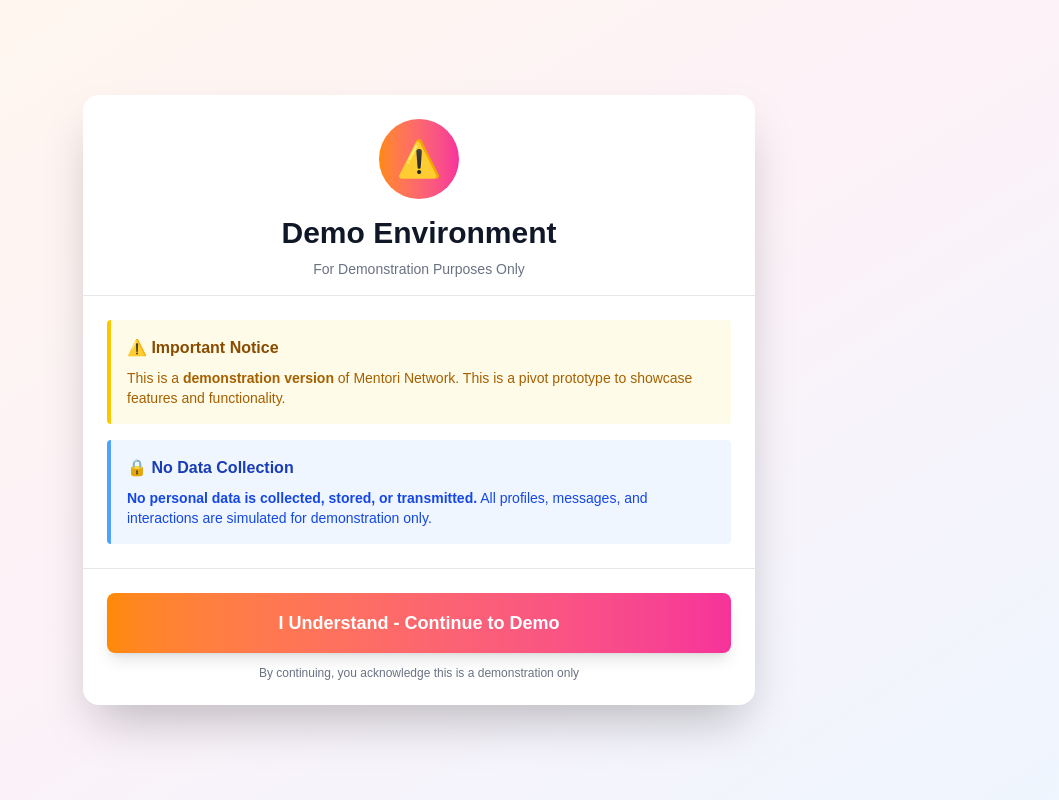
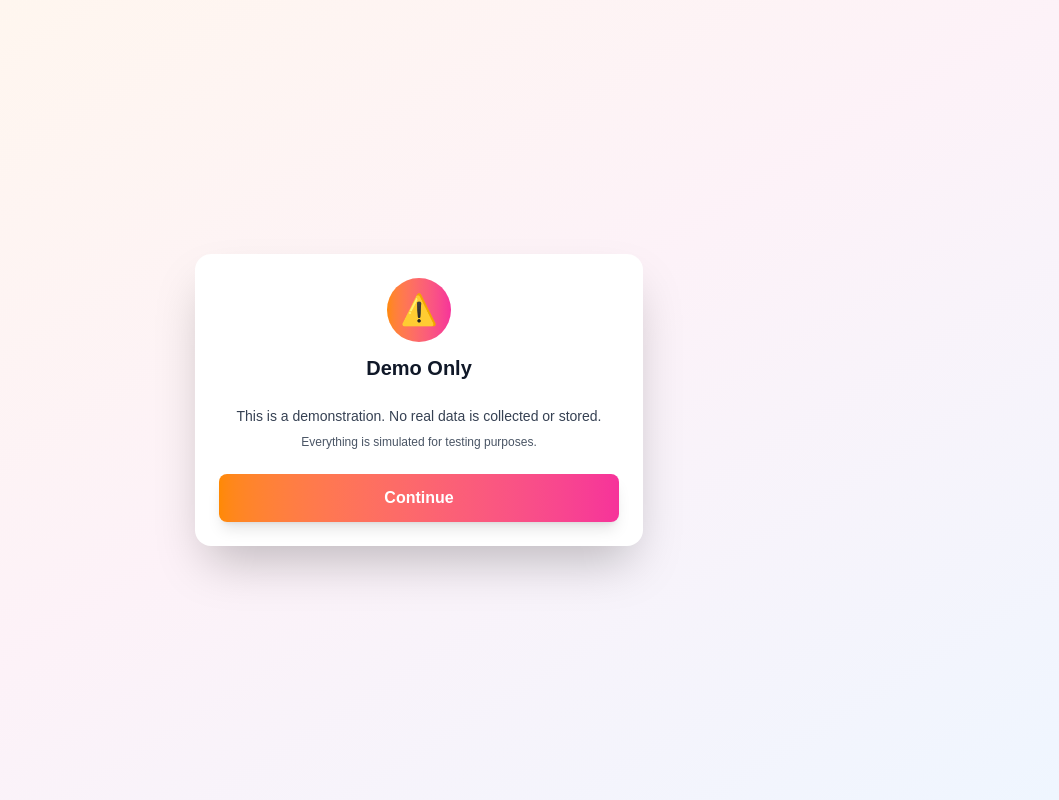
Before and after one commit to PeiChunyan/mentori, a Next.js app in the folder frontend/: page /auth in a window 1280 px wide. Shown: the whole page, without its empty margins (221-1280 px from the left). Built offline with nearby package versions, Linux system fonts and the light colour scheme.

Commit message:
Minimize disclaimer modal to essential info only

```diff
--- a/frontend/src/components/DemoLogin.tsx
+++ b/frontend/src/components/DemoLogin.tsx
@@ -44,47 +44,32 @@
   if (showDisclaimer) {
     return (
       <div className="fixed inset-0 z-50 flex items-center justify-center bg-gradient-to-br from-orange-50 via-pink-50 to-blue-50 p-4">
-        <div className="bg-white rounded-2xl shadow-2xl flex flex-col max-h-96 sm:max-h-[90vh] w-full max-w-2xl">
-          {/* Header - Fixed */}
-          <div className="flex-shrink-0 text-center px-6 pt-6 pb-4 border-b border-gray-200">
-            <div className="w-20 h-20 bg-gradient-to-r from-orange-400 to-pink-500 rounded-full mx-auto mb-4 flex items-center justify-center">
-              <span className="text-4xl">⚠️</span>
+        <div className="bg-white rounded-2xl shadow-2xl flex flex-col max-w-md w-full gap-6 p-6">
+          {/* Icon & Title */}
+          <div className="text-center">
+            <div className="w-16 h-16 bg-gradient-to-r from-orange-400 to-pink-500 rounded-full mx-auto mb-3 flex items-center justify-center">
+              <span className="text-3xl">⚠️</span>
             </div>
-            <h2 className="text-2xl sm:text-3xl font-bold mb-2 text-gray-900">Demo Environment</h2>
-            <p className="text-sm text-gray-500">For Demonstration Purposes Only</p>
+            <h2 className="text-xl font-bold text-gray-900">Demo Only</h2>
           </div>
 
-          {/* Scrollable Content */}
-          <div className="flex-1 overflow-y-auto px-6 py-6">
-            <div className="space-y-4">
-              <div className="bg-yellow-50 border-l-4 border-yellow-400 p-4 rounded">
-                <h3 className="font-bold text-yellow-800 mb-2">⚠️ Important Notice</h3>
-                <p className="text-yellow-700 text-sm">
-                  This is a <strong>demonstration version</strong> of Mentori Network. This is a pivot prototype to showcase features and functionality.
-                </p>
-              </div>
-
-              <div className="bg-blue-50 border-l-4 border-blue-400 p-4 rounded">
-                <h3 className="font-bold text-blue-800 mb-2">🔒 No Data Collection</h3>
-                <p className="text-blue-700 text-sm">
-                  <strong>No personal data is collected, stored, or transmitted.</strong> All profiles, messages, and interactions are simulated for demonstration only.
-                </p>
-              </div>
-            </div>
+          {/* Simple Message */}
+          <div className="text-center">
+            <p className="text-gray-700 text-sm mb-2">
+              This is a demonstration. No real data is collected or stored.
+            </p>
+            <p className="text-gray-600 text-xs">
+              Everything is simulated for testing purposes.
+            </p>
           </div>
 
-          {/* Footer - Fixed */}
-          <div className="flex-shrink-0 border-t border-gray-200 px-6 py-6 space-y-3">
-            <button
-              onClick={handleAcknowledgeDisclaimer}
-              className="w-full px-8 py-4 bg-gradient-to-r from-orange-400 to-pink-500 text-white rounded-lg font-semibold hover:from-orange-500 hover:to-pink-600 transition shadow-lg hover:shadow-xl active:scale-95 text-base sm:text-lg"
-            >
-              I Understand - Continue to Demo
-            </button>
-            <p className="text-xs text-gray-500 text-center">
-              By continuing, you acknowledge this is a demonstration only
-            </p>
-          </div>
+          {/* Button */}
+          <button
+            onClick={handleAcknowledgeDisclaimer}
+            className="w-full px-6 py-3 bg-gradient-to-r from-orange-400 to-pink-500 text-white rounded-lg font-semibold hover:from-orange-500 hover:to-pink-600 transition shadow-lg active:scale-95"
+          >
+            Continue
+          </button>
         </div>
       </div>
     );
```
